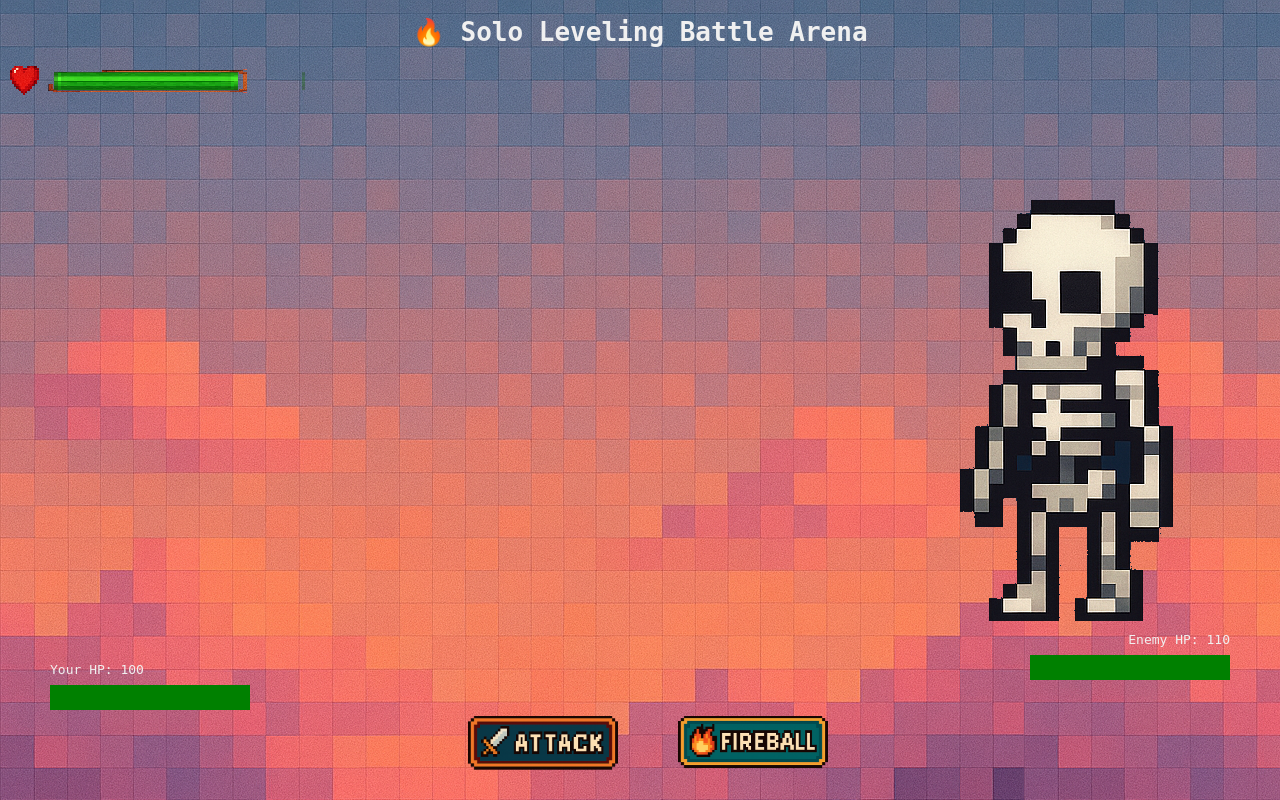
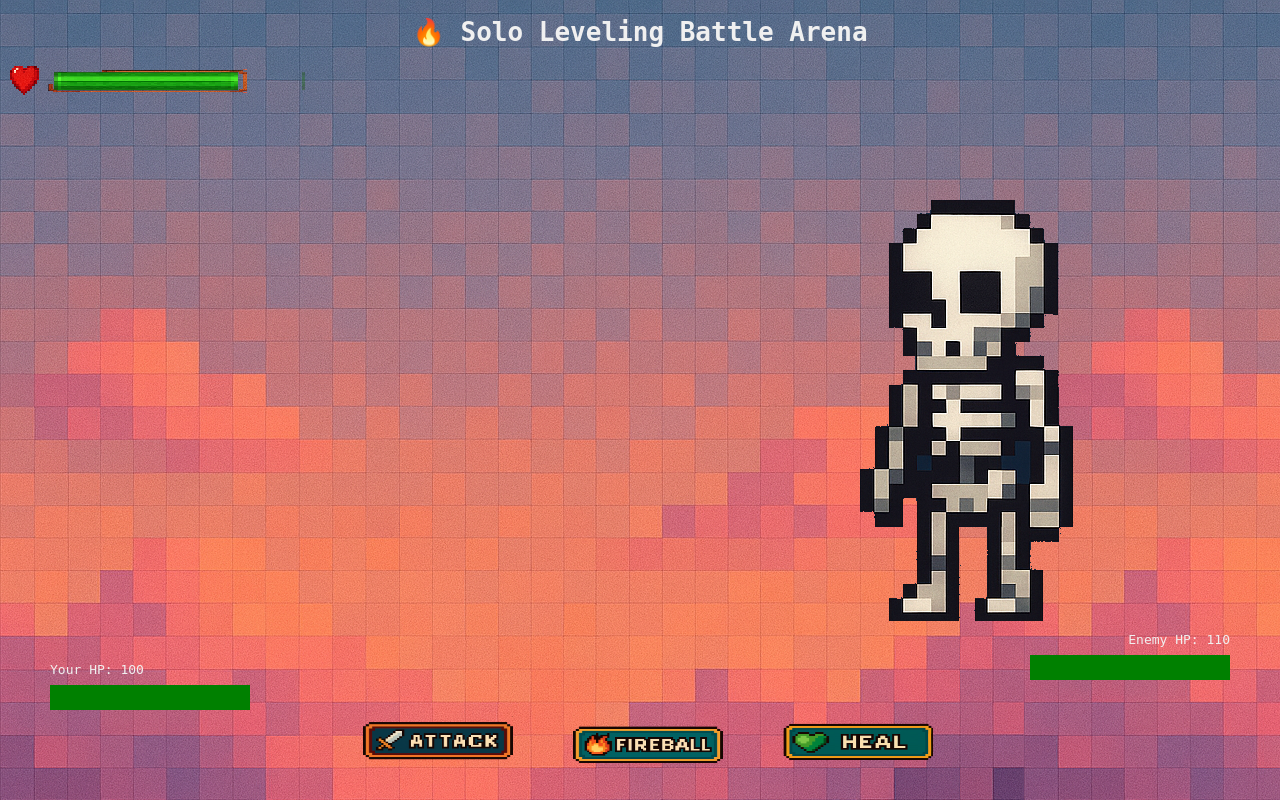
Before and after one commit to MlikoKakao/Web-basedSolo, a Flask app: page / in a window 1280 px wide. Run offline with Flask 3, Linux system fonts and the light colour scheme.

Commit message:
Fixed out of frame, still a bit buggy, added color to hurt/attack, added heal button but too stretched for now TODO: fix HP bar, fix enemy sprite, more buttons, fix heal(mby hp bar doesnt get updated after click?), add more game logic

```diff
--- a/app.py
+++ b/app.py
@@ -18,6 +18,11 @@ def fireball():
     result = combat.player_fireball()
     return jsonify(result)
 
+@app.route("/heal", methods=["POST"])
+def heal():
+    result = combat.player_heal()
+    return jsonify(result)
+
 @app.route("/enemy_turn", methods=["POST"])
 def enemy_turn():
     result = combat.enemy_turn()
--- a/game/player.py
+++ b/game/player.py
@@ -16,6 +16,11 @@ class Player:
     def take_damage(self, dmg):
         self.hp = max(0, self.hp - dmg)
 
+    def heal(self):
+        heal_amount = 2 * self.ap
+        self.hp = min(100 + self.lvl * 10, self.hp + heal_amount)
+        return heal_amount
+
     def level_up(self):
         self.lvl += 1
         self.str += 1
--- a/static/css/style.css
+++ b/static/css/style.css
@@ -17,7 +17,7 @@ body {
 }
 
 .action-button {
-    background-image: url("/static/sprites/AttackFireballSprite.png");
+    background-image: url("/static/sprites/ButtonSprite.png");
     background-repeat: no-repeat;
     background-size: 160px 160px;
     height: 54px;
@@ -34,11 +34,14 @@ body {
 }
 
 .action-button.attack {
-    background-position: -5px -17px;
+    background-position: -5px -5px;
 }
 
 .action-button.fireball {
-    background-position: -5px -90px;
+    background-position: -5px -50px;
+}
+.action-button.heal {
+    background-position: -5px -100px;
 }
 
 #playerHP {
@@ -113,7 +116,7 @@ body {
 
 #enemy-sprite {
     position: fixed;
-    right: 100px;
+    right: 200px;
     top: 200px;
     width: 220px;
     height: 440px;
--- a/static/js/game.js
+++ b/static/js/game.js
@@ -8,16 +8,30 @@ function attack() {
             enemyHealth.value = data.enemy_hp;
              const sprite = document.getElementById("enemy-sprite");
              idlePaused = true;
+             sprite.style.width = "260px";
+             sprite.style.height = "520px";
+
              sprite.style.backgroundPosition = "0px -450px";
+            if (data.enemy_dead) {
+                const sprite = document.getElementById("enemy-sprite");
+                idlePaused = true;
+                sprite.style.backgroundImage = 'url("/static/sprites/skeleDeath.png")';
+                sprite.style.backgroundPosition = "0px 0px";
+                setTimeout(() => {
+                    sprite.style.backgroundPosition = "0px -290px";
+                },500)
 
+
+            }
             setTimeout(() => {
                  idlePaused = false;
                  idleFrame = 0;
-
-
+                 sprite.style.width = "220px";
+                 sprite.style.height = "440px";
             if (data.turn === "enemy") {
                 idlePaused = true;
                 sprite.style.backgroundPosition = "-720px -450px";
+                sprite.style.width = "400px";
 
                  setTimeout(() => {
                        fetch("/enemy_turn", { method: "POST" })
@@ -27,9 +41,15 @@ function attack() {
                              });
                        }, 300);
                  setTimeout(() => {
-                         idlePaused = false;
-                         idleFrame = 0;
-                     }, 600);
+                     idlePaused = false;
+                     idleFrame = 0;
+                     sprite.style.backgroundPosition = "0px 0";
+
+                     setTimeout(() => {
+                         sprite.style.width = "220px";
+                         sprite.style.height = "440px";
+                     }, 100);
+                 }, 600);
                      }
                  }, 1000);
             });
--- a/templates/index.html
+++ b/templates/index.html
@@ -25,6 +25,7 @@
     <div class = "button-bar">
         <button class="action-button attack" onclick="attack()"></button>
         <button class="action-button fireball" onclick="fireball()"></button>
+        <button class="action-button heal" onclick="heal()"></button>
     </div>
 
     <p id="damageNotif"></p>
```
Also changed, not shown: game/combat.py (+14 -0 lines), static/sprites/AttackFireballSprite.png, static/sprites/ButtonSprite.png (added), static/sprites/skeleDeath.png (added), static/sprites/skeleton.png.
